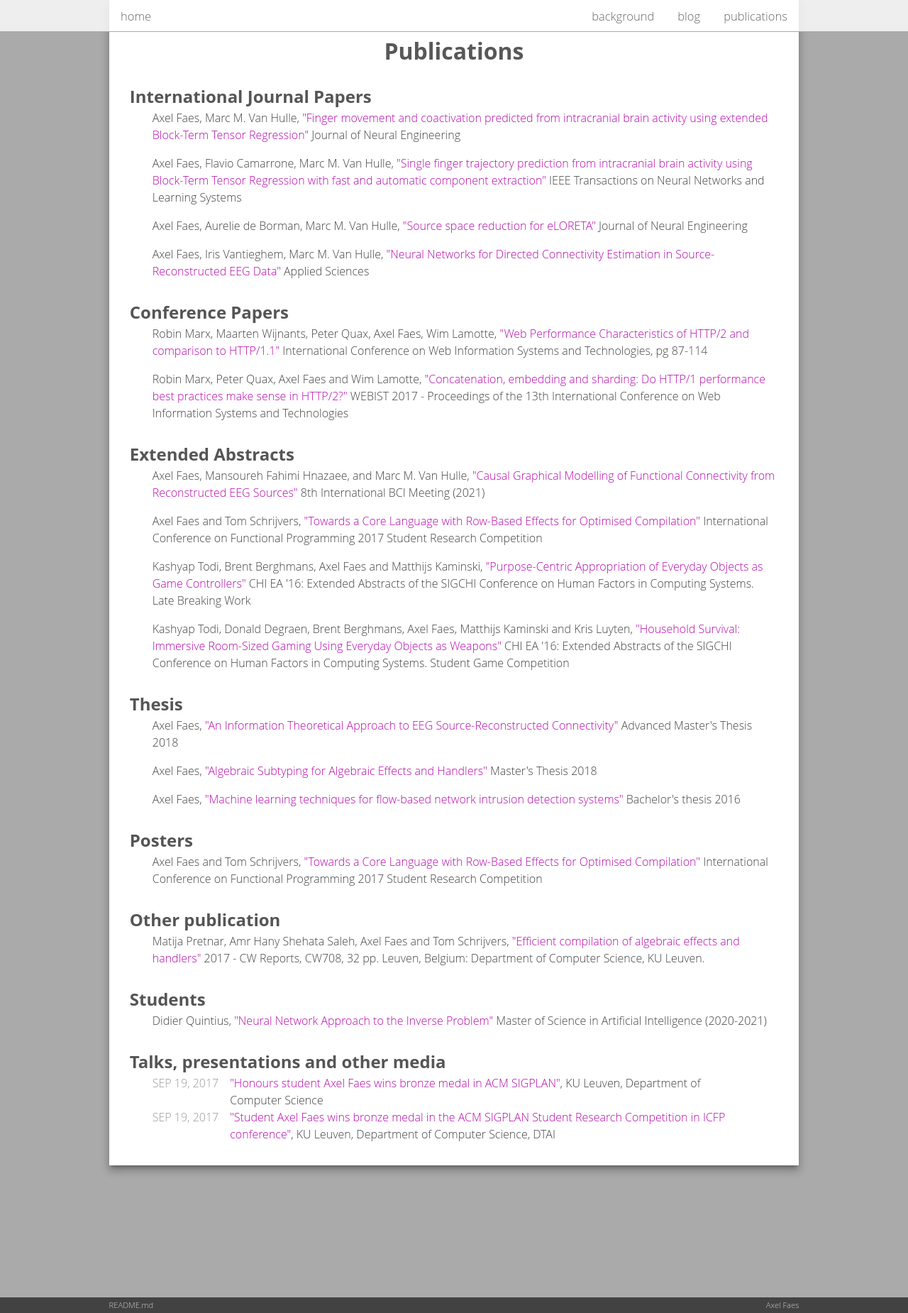
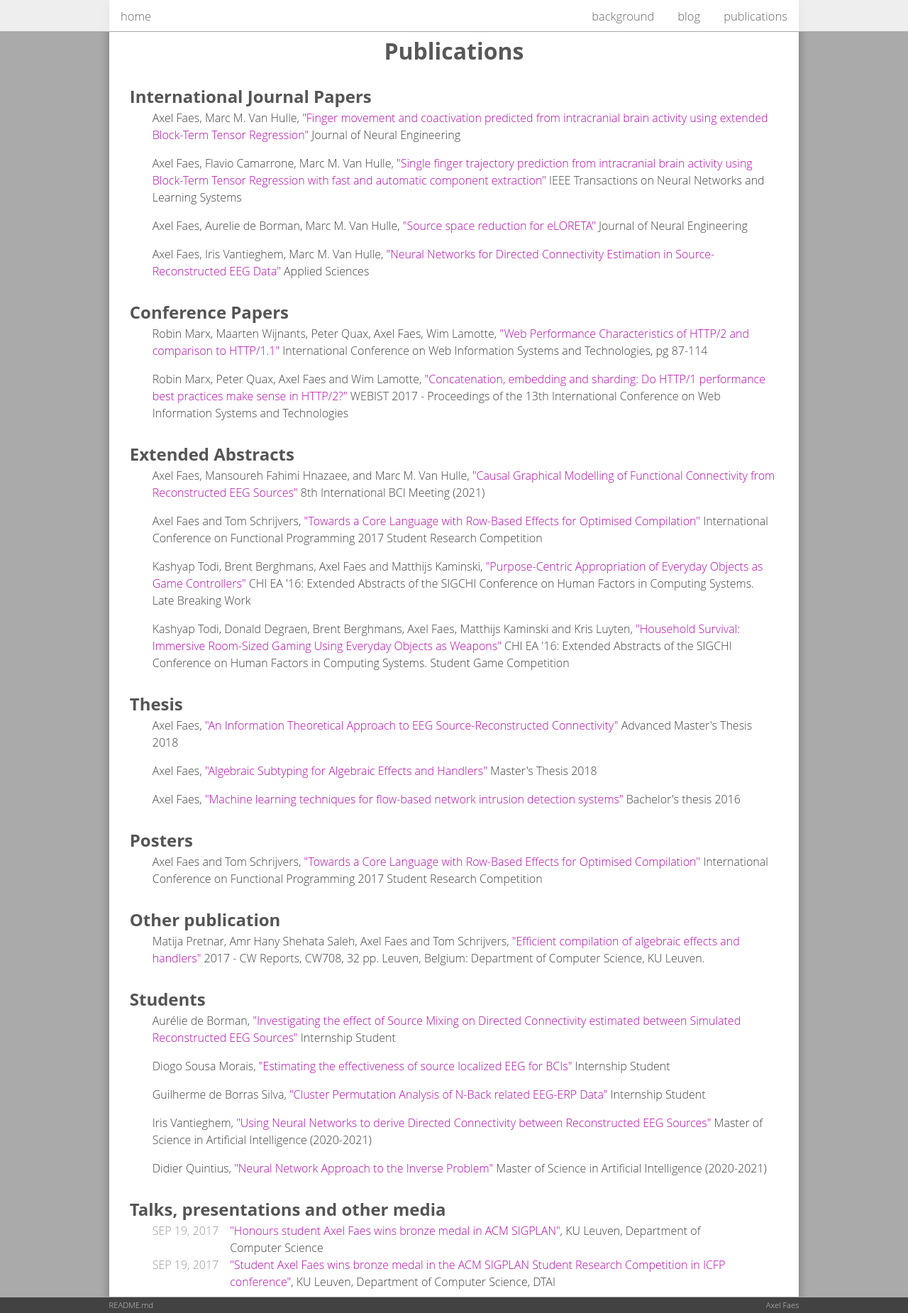
Before and after one commit to TheAxeC/theaxec.github.io, a Jekyll site: the page built from _pages/publications.html, in a window 1280 px wide. Shown: the whole page at 71% size. Built offline with Jekyll 4.4.1, drawn with Linux system fonts in a browser that asks for light colours.

Commit message:
add students section

```diff
--- a/_data/publications.yml
+++ b/_data/publications.yml
@@ -84,10 +84,28 @@ other-publications:
 students:
     title: Students
     papers:
+        - authors: Aurélie de Borman
+          title: Investigating the effect of Source Mixing on Directed Connectivity estimated between Simulated Reconstructed EEG Sources
+          url:
+          book: Internship Student
+        - authors: Diogo Sousa Morais
+          title: Estimating the effectiveness of source localized EEG for BCIs
+          url:
+          book: Internship Student
+        - authors: Guilherme de Borras Silva
+          title: Cluster Permutation Analysis of N-Back related EEG-ERP Data
+          url:
+          book: Internship Student
+        - authors: Iris Vantieghem
+          title: Using Neural Networks to derive Directed Connectivity between Reconstructed EEG Sources
+          url:
+          book: Master of Science in Artificial Intelligence (2020-2021)
         - authors: Didier Quintius
           title: Neural Network Approach to the Inverse Problem
           url:
           book: Master of Science in Artificial Intelligence (2020-2021)
+
+
 papers-in-preparation:
     title: Papers in Preparation
 news:
```
